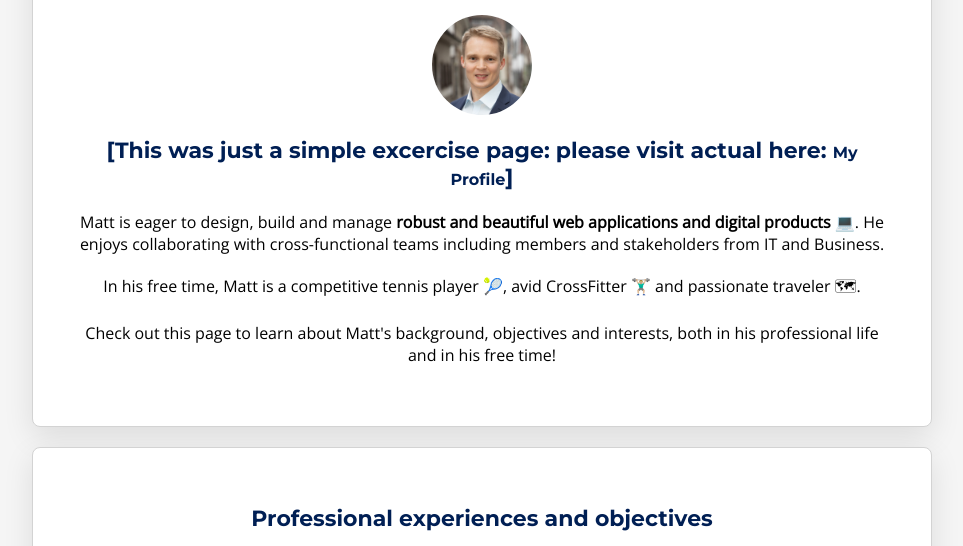
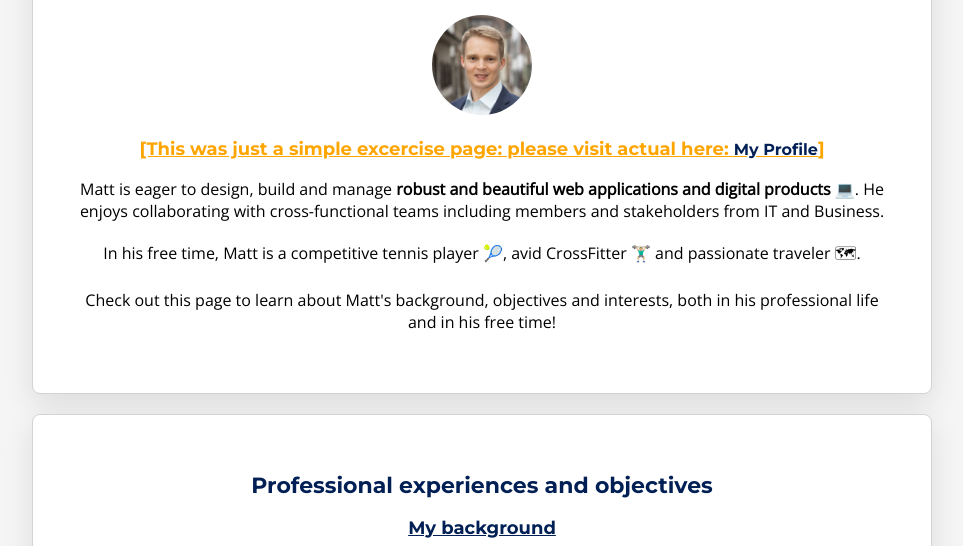
Before and after one commit to MattMau88/profile, a website: page index.html in a window 1280 px wide. Shown: the part 192-738 px from the top of the page, without its empty margins (158-1121 px from the left). Drawn offline with nearby package versions, Linux system fonts and the light colour scheme.

Commit message:
added test phrase

```diff
--- a/index.html
+++ b/index.html
@@ -17,7 +17,7 @@
         <h1>Hi there, I'm Matt! 😎 </h1>
         <h2>Full Stack Programmer & Web Developer 👨🏼‍💻</h2>
           <img src="images/NoTie_Square_1000px.jpg" class="img-circle" width="100px" alt="Matthias Mau">
-          <h2>[This was just a simple excercise page: please visit actual here: <a href="https://mattmau88.github.io/portfolio/">My Profile</a>]</h2>
+          <h3 style="color:orange;">[This was just a simple excercise page: please visit actual here: <a href="https://mattmau88.github.io/portfolio/">My Profile</a>]</h2>
           <p>Matt is eager to design, build and manage <strong>robust and beautiful web applications and digital products</strong> 💻.
             He enjoys collaborating with cross-functional teams including members and stakeholders from IT and Business.
           </p>
```
